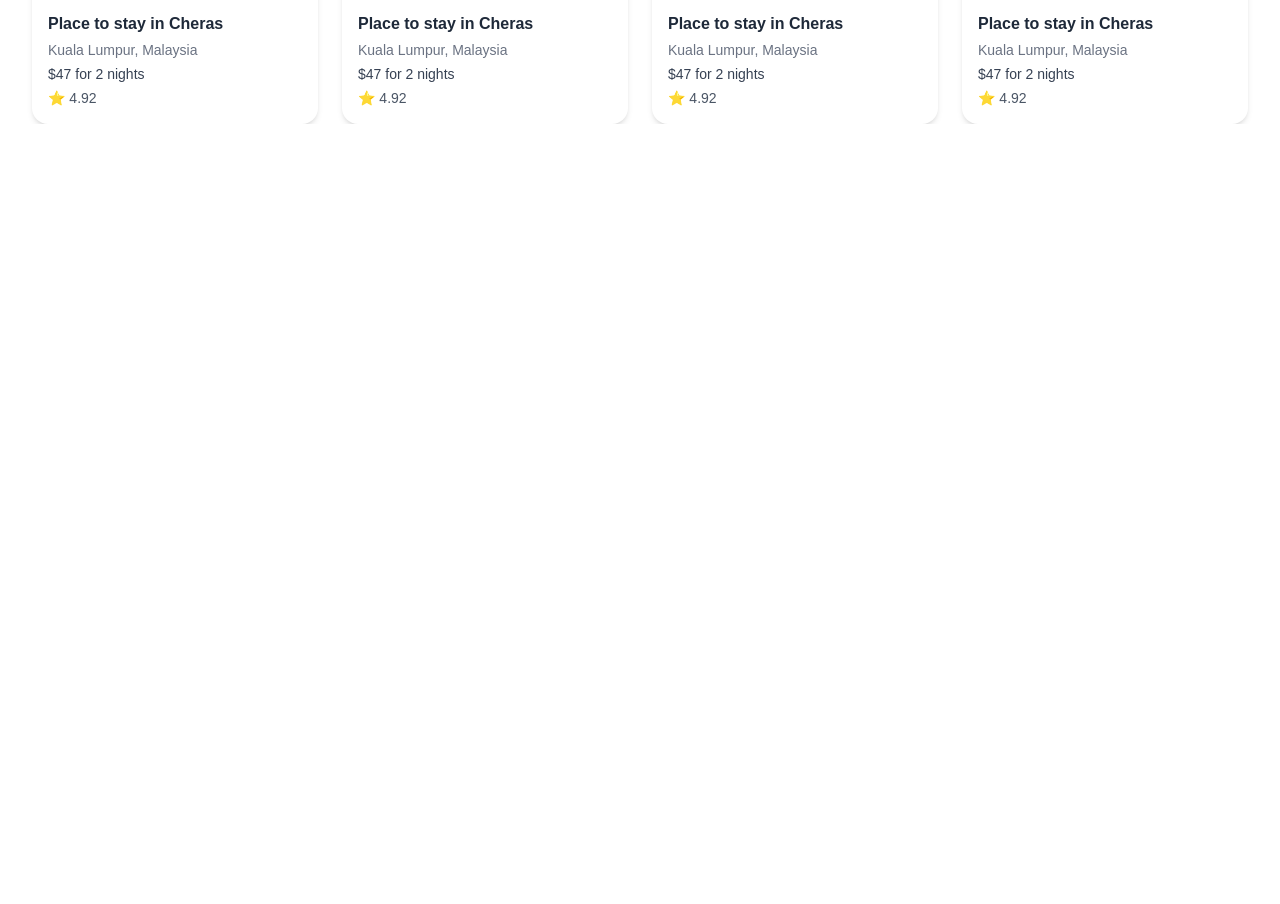
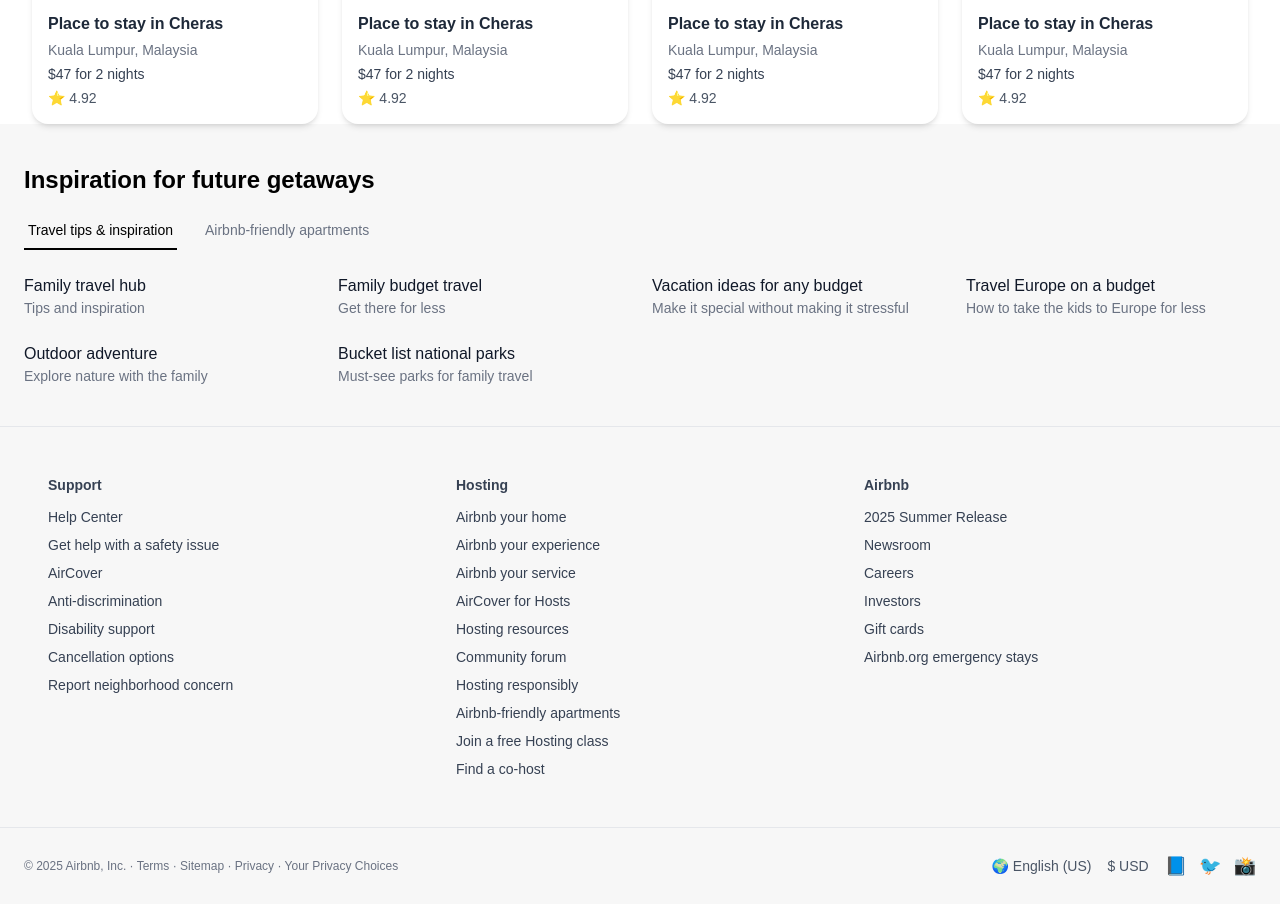
Before and after one commit to bibek-totol/Job-Task-DeveloperLook, a Next.js app: page / in a window 1280 px wide. Shown: the part 860-1764 px from the top of the page. Before the commit the page ends 984 px from the top, so only its background shows below. Built offline with nearby package versions, Linux system fonts and the light colour scheme.

Commit message:
Navbar Animation, Footer UI

```diff
--- a/package.json
+++ b/package.json
@@ -9,6 +9,7 @@
     "lint": "eslint"
   },
   "dependencies": {
+    "@headlessui/react": "^2.2.7",
     "framer-motion": "^12.23.12",
     "next": "15.5.2",
     "react": "19.1.0",
--- /dev/null
+++ b/src/app/components/Footer.tsx
@@ -0,0 +1,79 @@
+"use client";
+
+export default function Footer() {
+  return (
+    <footer className="bg-[#F7F7F7] border-t border-gray-200 text-gray-700 text-sm">
+      <div className="max-w-7xl  px-12 py-12 grid grid-cols-1 sm:grid-cols-2 md:grid-cols-3 gap-10">
+        {/* Support */}
+        <div>
+          <h3 className="font-semibold mb-3">Support</h3>
+          <ul className="space-y-2">
+            <li><a href="#" className="hover:underline">Help Center</a></li>
+            <li><a href="#" className="hover:underline">Get help with a safety issue</a></li>
+            <li><a href="#" className="hover:underline">AirCover</a></li>
+            <li><a href="#" className="hover:underline">Anti-discrimination</a></li>
+            <li><a href="#" className="hover:underline">Disability support</a></li>
+            <li><a href="#" className="hover:underline">Cancellation options</a></li>
+            <li><a href="#" className="hover:underline">Report neighborhood concern</a></li>
+          </ul>
+        </div>
+
+        {/* Hosting */}
+        <div>
+          <h3 className="font-semibold mb-3">Hosting</h3>
+          <ul className="space-y-2">
+            <li><a href="#" className="hover:underline">Airbnb your home</a></li>
+            <li><a href="#" className="hover:underline">Airbnb your experience</a></li>
+            <li><a href="#" className="hover:underline">Airbnb your service</a></li>
+            <li><a href="#" className="hover:underline">AirCover for Hosts</a></li>
+            <li><a href="#" className="hover:underline">Hosting resources</a></li>
+            <li><a href="#" className="hover:underline">Community forum</a></li>
+            <li><a href="#" className="hover:underline">Hosting responsibly</a></li>
+            <li><a href="#" className="hover:underline">Airbnb-friendly apartments</a></li>
+            <li><a href="#" className="hover:underline">Join a free Hosting class</a></li>
+            <li><a href="#" className="hover:underline">Find a co-host</a></li>
+          </ul>
+        </div>
+
+        {/* Airbnb */}
+        <div>
+          <h3 className="font-semibold mb-3">Airbnb</h3>
+          <ul className="space-y-2">
+            <li><a href="#" className="hover:underline">2025 Summer Release</a></li>
+            <li><a href="#" className="hover:underline">Newsroom</a></li>
+            <li><a href="#" className="hover:underline">Careers</a></li>
+            <li><a href="#" className="hover:underline">Investors</a></li>
+            <li><a href="#" className="hover:underline">Gift cards</a></li>
+            <li><a href="#" className="hover:underline">Airbnb.org emergency stays</a></li>
+          </ul>
+        </div>
+      </div>
+
+      {/* Bottom Bar */}
+      <div className="border-t border-gray-200 py-6">
+        <div className="max-w-7xl mx-auto px-6 flex flex-col md:flex-row justify-between items-center gap-4">
+          {/* Left side */}
+          <p className="text-xs text-gray-500">
+            © 2025 Airbnb, Inc. · <a href="#" className="hover:underline">Terms</a> ·{" "}
+            <a href="#" className="hover:underline">Sitemap</a> ·{" "}
+            <a href="#" className="hover:underline">Privacy</a> ·{" "}
+            <a href="#" className="hover:underline">Your Privacy Choices</a>
+          </p>
+
+          {/* Right side */}
+          <div className="flex items-center gap-4 text-gray-600">
+            <button className="flex items-center gap-1 hover:underline text-sm">
+              🌍 English (US)
+            </button>
+            <button className="hover:underline text-sm">$ USD</button>
+            <div className="flex items-center gap-3 text-lg">
+              <a href="#" className="hover:text-black">📘</a>
+              <a href="#" className="hover:text-black">🐦</a>
+              <a href="#" className="hover:text-black">📸</a>
+            </div>
+          </div>
+        </div>
+      </div>
+    </footer>
+  );
+}
--- a/src/app/components/Navbar.tsx
+++ b/src/app/components/Navbar.tsx
@@ -3,6 +3,7 @@
 import { useEffect, useState } from "react";
 import { motion } from "framer-motion";
 import Image from "next/image";
+import logo from "../../../public/assets/logo.jpg";
 
 export default function Navbar() {
     const [scrolled, setScrolled] = useState<boolean>(false);
@@ -12,6 +13,10 @@
         setScrolled(window.scrollY > 50);
       };
       window.addEventListener("scroll", handleScroll);
+
+      return () => {
+        window.removeEventListener("scroll", handleScroll);
+      };
 
     }, []);
 
@@ -33,7 +38,7 @@
         animate={{ scale: scrolled ? 0.9 : 1 }}
         transition={{ duration: 0.4 }}
       >
-        <img src="/airbnb-logo.png" alt="Logo" className="h-8 sm:h-10" />
+        <Image src={logo} alt="logo" width={120} height={120} />
       </motion.div>
 
 
@@ -54,7 +59,7 @@
 
     <motion.div
     initial={{ opacity: 0, y: -100 }}
-    animate={{ opacity: 1, y: -35 }}
+    animate={{ opacity: 1, y: -45 }}
     transition={{ duration: 0.4 }}
 
 
@@ -73,7 +78,7 @@
         width: scrolled ? "30%" : "70%",
         padding: scrolled ? "0.3rem" : "0.8rem",
         opacity: 1,
-        y: scrolled ? -45 : -25,
+        y: scrolled ? -60 : -15,
 
       }}
       transition={{ duration: 0.4 }}
--- a/src/app/components/Propertylist.tsx
+++ b/src/app/components/Propertylist.tsx
@@ -1,5 +1,4 @@
 "use client";
-import { motion } from "framer-motion";
 import Image from "next/image";
 export default function Propertylist() {
     const properties = [
@@ -84,10 +83,8 @@
   return (
     <div className="grid grid-cols-1 sm:grid-cols-2 md:grid-cols-3 lg:grid-cols-4 gap-6 px-4 sm:px-6 md:px-8 mt-48">
     {properties.map((property) => (
-      <motion.div
+      <div
         key={property.id}
-        whileHover={{ scale: 1.08 }}
-        transition={{ type: "spring", stiffness: 300, damping: 20 }}
         className="bg-white rounded-2xl shadow-md overflow-hidden cursor-pointer hover:shadow-lg transition"
       >
 
@@ -124,7 +121,7 @@
             ⭐ {property.rating}
           </p>
         </div>
-      </motion.div>
+      </div>
     ))}
   </div>
   )
--- /dev/null
+++ b/src/app/components/TabsSection.tsx
@@ -0,0 +1,76 @@
+"use client";
+
+import { Tab } from "@headlessui/react";
+
+function classNames(...classes: string[]) {
+  return classes.filter(Boolean).join(" ");
+}
+
+export default function TabsSection() {
+  const categories = {
+    "Travel tips & inspiration": [
+      { title: "Family travel hub", desc: "Tips and inspiration" },
+      { title: "Family budget travel", desc: "Get there for less" },
+      { title: "Vacation ideas for any budget", desc: "Make it special without making it stressful" },
+      { title: "Travel Europe on a budget", desc: "How to take the kids to Europe for less" },
+      { title: "Outdoor adventure", desc: "Explore nature with the family" },
+      { title: "Bucket list national parks", desc: "Must-see parks for family travel" },
+    ],
+    "Airbnb-friendly apartments": [
+      { title: "Albuquerque", desc: "New Mexico" },
+      { title: "Atlanta Metro", desc: "Georgia" },
+      { title: "Augusta", desc: "Georgia" },
+      { title: "Austin Metro", desc: "Texas" },
+      { title: "Baton Rouge", desc: "Louisiana" },
+      { title: "Bentonville", desc: "Arkansas" },
+      { title: "Birmingham", desc: "Alabama" },
+      { title: "Boise", desc: "Idaho" },
+      { title: "Boston Metro", desc: "Massachusetts" },
+      { title: "Boulder", desc: "Colorado" },
+      { title: "Charlotte", desc: "North Carolina" },
+      { title: "Chicago Metro", desc: "Illinois" },
+      { title: "Cincinnati", desc: "Ohio" },
+      { title: "Columbus", desc: "Ohio" },
+      { title: "Crestview", desc: "Florida" },
+      { title: "Dallas", desc: "Texas" },
+      { title: "Denver", desc: "Colorado" },
+    ],
+  };
+
+  return (
+    <div className="w-full  mx-auto px-6 py-10 bg-[#F7F7F7]">
+      <h2 className="text-2xl font-semibold mb-4 text-black">Inspiration for future getaways</h2>
+      <Tab.Group>
+        <Tab.List className="flex space-x-6 ">
+          {Object.keys(categories).map((category) => (
+            <Tab
+              key={category}
+              className={({ selected }) =>
+                classNames(
+                  "py-2 px-1 text-sm font-medium border-b-2",
+                  selected ? "border-black text-black" : "border-transparent text-gray-500"
+                )
+              }
+            >
+              {category}
+            </Tab>
+          ))}
+        </Tab.List>
+        <Tab.Panels className="mt-6">
+          {Object.values(categories).map((items, idx) => (
+            <Tab.Panel key={idx}>
+              <div className="grid grid-cols-2  sm:grid-cols-3 md:grid-cols-4 gap-6">
+                {items.map((item, i) => (
+                  <div key={i}>
+                    <p className="font-medium text-gray-900">{item.title}</p>
+                    <p className="text-sm text-gray-500">{item.desc}</p>
+                  </div>
+                ))}
+              </div>
+            </Tab.Panel>
+          ))}
+        </Tab.Panels>
+      </Tab.Group>
+    </div>
+  );
+}
--- a/src/app/page.tsx
+++ b/src/app/page.tsx
@@ -2,6 +2,8 @@
 import Image from "next/image";
 import Navbar from "./components/Navbar";
 import Propertylist from "./components/Propertylist";
+import Footer from "./components/Footer";
+import TabsSection from "./components/TabsSection";
 
 export default function Home() {
 
@@ -11,6 +13,8 @@
 
      <Navbar/>
      <Propertylist/>
+     <TabsSection/>
+     <Footer/>
 
     </>
   );
```
Also changed, not shown: public/assets/logo.jpg (added), 1 other file (tests, documents, lock files or other folders).
